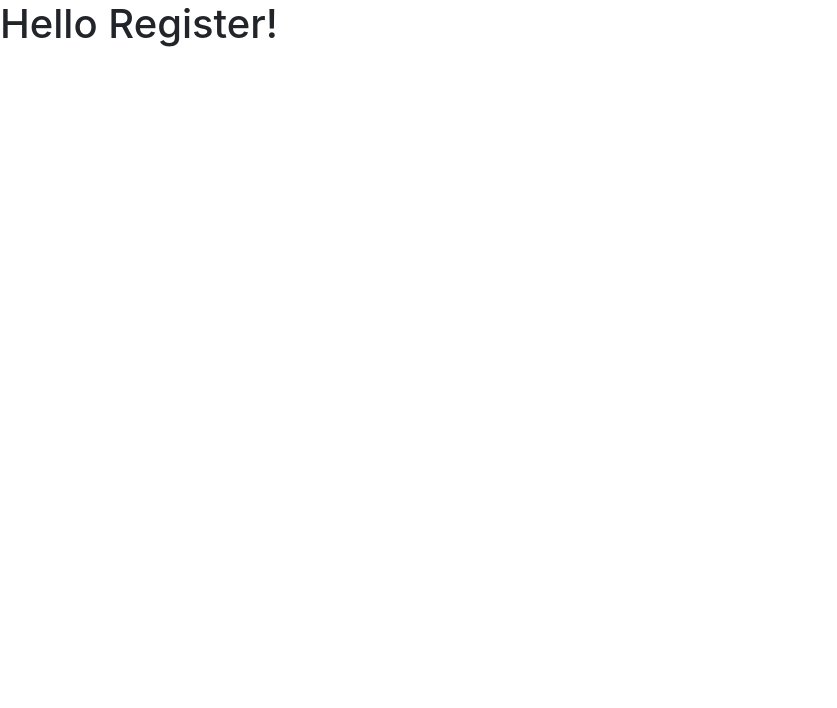
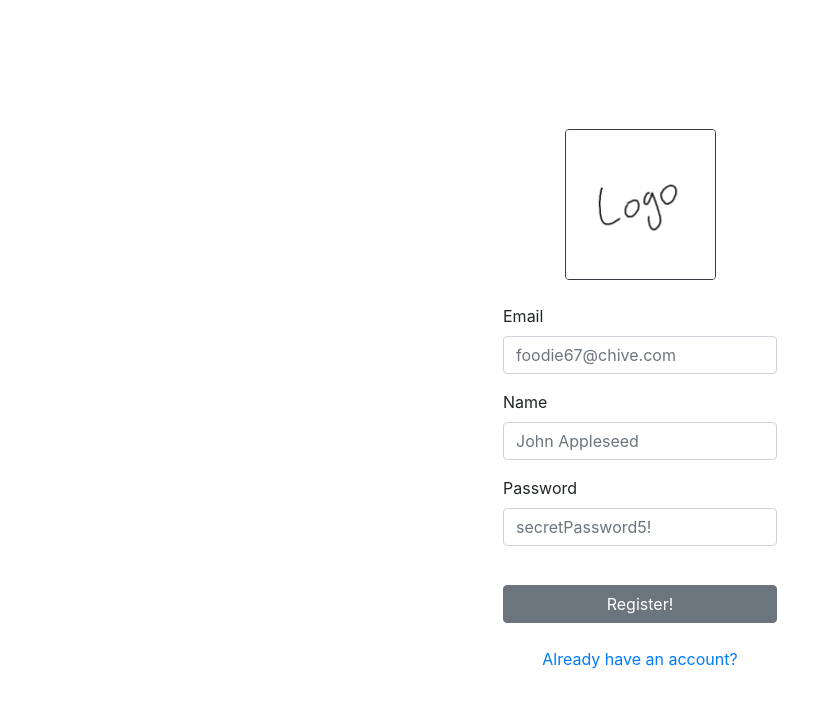
Before and after one commit to ChiveApp/chive-frontend, a React (Create React App) app: page /register in a window 1280 px wide. Shown: the top 708 px of the page, without its empty margins (0-837 px from the left). Built offline with nearby package versions, Linux system fonts and the light colour scheme.

Commit message:
Finished Register page and documented for Login page

```diff
--- a/public/index.html
+++ b/public/index.html
@@ -8,6 +8,7 @@
       content="width=device-width, initial-scale=1, shrink-to-fit=no"
     />
     <meta name="theme-color" content="#000000" />
+    <meta name="mobile-web-app-capable" content="yes" />
     <!--
       manifest.json provides metadata used when your web app is added to the
       homescreen on Android. See https://developers.google.com/web/fundamentals/web-app-manifest/
--- a/src/Components/Register.js
+++ b/src/Components/Register.js
@@ -1,10 +1,176 @@
 import React, { Component } from "react";
+import { Form, FormGroup, FormText, Label, Input, Button } from "reactstrap";
+import { Link } from "react-router-dom";
 
+/**
+ * The Component is a class that can have a state
+ *     (Component provides: constructor(), render(), etc)
+ *
+ * Make sure the component is exported at the end of the script so it can be used
+ *     in other files (see App.js)
+ */
 class Register extends Component {
+  constructor(props) {
+    super(props);
+
+    this.state = {
+      email: "",
+      password: "",
+      name: "",
+      lowerColor: "white",
+      upperColor: "white",
+      numberColor: "white",
+      symbolColor: "white",
+      lengthColor: "white"
+    };
+
+    // We can attach our own functions by binding them to the class
+    this.handleSubmit = this.handleSubmit.bind(this);
+    this.updateEmail = this.updateEmail.bind(this);
+    this.updateName = this.updateName.bind(this);
+    this.updatePassword = this.updatePassword.bind(this);
+  }
+
+  /**
+   * This function will send the credentials to the GrahpQL API to either:
+   *        create a user
+   *        tell the user that the email is conflicting
+   * @param {*} event
+   */
+  handleSubmit(event) {
+    event.preventDefault();
+    alert("Submit!");
+    // Do graphql user stuff
+  }
+
+  /**
+   * Update the state.email field everytime the email input changes
+   * @param {} event
+   */
+  updateEmail(event) {
+    // setState() is misleading, it really updates the given field and
+    //    leaves the other fields alone
+    this.setState({
+      email: event.target.value
+    });
+  }
+
+  /**
+   * Update the state.name field everytime the name input changes
+   * @param {*} event
+   */
+  updateName(event) {
+    this.setState({
+      name: event.target.value
+    });
+  }
+
+  /**
+   * Check to see if the password is a valid password (strong enough)
+   * Update the state.password field evertime the password input changes
+   * @param {} event
+   */
+  updatePassword(event) {
+    var password = event.target.value;
+
+    var lowerColor = /[a-z]/.test(password) ? "white" : "red";
+    var upperColor = /[A-Z]/.test(password) ? "white" : "red";
+    var numberColor = /[0-9]/.test(password) ? "white" : "red";
+    var symbolColor = /[$-/:-?{-~!"^_`]/.test(password) ? "white" : "red";
+    var lengthColor = password.length >= 8 ? "white" : "red";
+
+    this.setState({
+      password: password,
+      lowerColor: lowerColor,
+      upperColor: upperColor,
+      numberColor: numberColor,
+      symbolColor: symbolColor,
+      lengthColor: lengthColor
+    });
+  }
+
+  /**
+   * This is what is put on the screen.
+   * Try to use reactstrap components when you can (Form, Input, Label, etc...)
+   * *Always* remember the outermost div because all components must be contained in
+   *     one element and it sizes up the "canvas" to make sure the page doesn't get
+   *     too long or wide (emulating an app with web pages).
+   * js should always be wrapped in curly braces in a jsx environment (see below)
+   */
   render() {
     return (
-      <div>
-        <h1>Hello Register!</h1>
+      <div
+        className="d-flex justify-content-center align-items-center"
+        style={{
+          height: "100vh"
+        }}
+      >
+        <div className="d-flex flex-column justify-content-center align-items-center">
+          <img
+            className="border rounded border-dark"
+            src="images/logo.png"
+            alt="chive logo"
+            style={{ width: "50%" }}
+          />
+          <br />
+          {/* You can attach a function to the class and use it as a function for an element */}
+          <Form onSubmit={this.handleSubmit}>
+            <FormGroup>
+              <Label for="email">Email</Label>
+              <Input
+                type="email"
+                name="email"
+                id="email"
+                placeholder="foodie67@chive.com"
+                onChange={this.updateEmail}
+              />
+            </FormGroup>
+            <FormGroup>
+              <Label for="name">Name</Label>
+              <Input
+                type="name"
+                name="name"
+                id="name"
+                placeholder="John Appleseed"
+                onChange={this.updateName}
+              />
+            </FormGroup>
+            <FormGroup>
+              <Label for="password">Password</Label>
+              <Input
+                type="password"
+                name="password"
+                id="password"
+                placeholder="secretPassword5!"
+                onChange={this.updatePassword}
+              />
+              <FormText
+                className="d-flex justify-content-between"
+                style={{
+                  userSelect: "none",
+                  MozUserSelect: "none",
+                  WebkitUserSelect: "none",
+                  msUserSelect: "none"
+                }}
+              >
+                {/* You can use javascript variables but only if they are between curly braces.
+                        Each one of these styles is an object {} (like state) */}
+                <span style={{ color: this.state.lowerColor }}>lower </span>
+                <span style={{ color: this.state.upperColor }}>upper </span>
+                <span style={{ color: this.state.numberColor }}>number </span>
+                <span style={{ color: this.state.symbolColor }}>symbol </span>
+                <span style={{ color: this.state.lengthColor }}>length</span>
+              </FormText>
+            </FormGroup>
+            <Button onClick={this.handleSubmit} style={{ width: "100%" }}>
+              Register!
+            </Button>
+          </Form>
+          <Link to="/signin">
+            <br />
+            Already have an account?
+          </Link>
+        </div>
       </div>
     );
   }
--- a/src/Components/slides/SignupSlide.js
+++ b/src/Components/slides/SignupSlide.js
@@ -16,7 +16,7 @@ class SignupSlide extends Component {
     return (
       <Element name={`scrollElement${this.id}`}>
         <div
-          className={"d-flex justify-content-center align-items-center"}
+          className="d-flex justify-content-center align-items-center"
           style={{
             height: "100vh",
             backgroundImage: `url(${this.backgroundImage})`,
@@ -25,9 +25,7 @@ class SignupSlide extends Component {
           id={this.id}
         >
           <div
-            className={
-              "d-flex flex-column flex-fill justify-content-center align-items-center"
-            }
+            className="d-flex flex-column flex-fill justify-content-center align-items-center"
             style={{
               height: "100vh",
               backgroundColor: `rgba(0, 0, 0, ${this.opacity}`
--- a/src/Components/slides/TitleSlide.js
+++ b/src/Components/slides/TitleSlide.js
@@ -17,9 +17,7 @@ class TitleSlide extends Component {
   render() {
     return (
       <div
-        className={
-          "d-flex flex-grow-1 justify-content-center align-items-center"
-        }
+        className="d-flex justify-content-center align-items-center"
         style={{
           height: "100vh",
           backgroundImage: `url(${this.backgroundImage})`,
@@ -28,7 +26,7 @@ class TitleSlide extends Component {
         id={this.id}
       >
         <div
-          className={"d-flex flex-fill flex-column align-items-center"}
+          className="d-flex flex-fill flex-column align-items-center"
           style={{
             height: "100vh",
             backgroundColor: `rgba(0, 0, 0, ${this.opacity}`
```
Also changed, not shown: public/images/logo.png (added), public/manifest.json.
